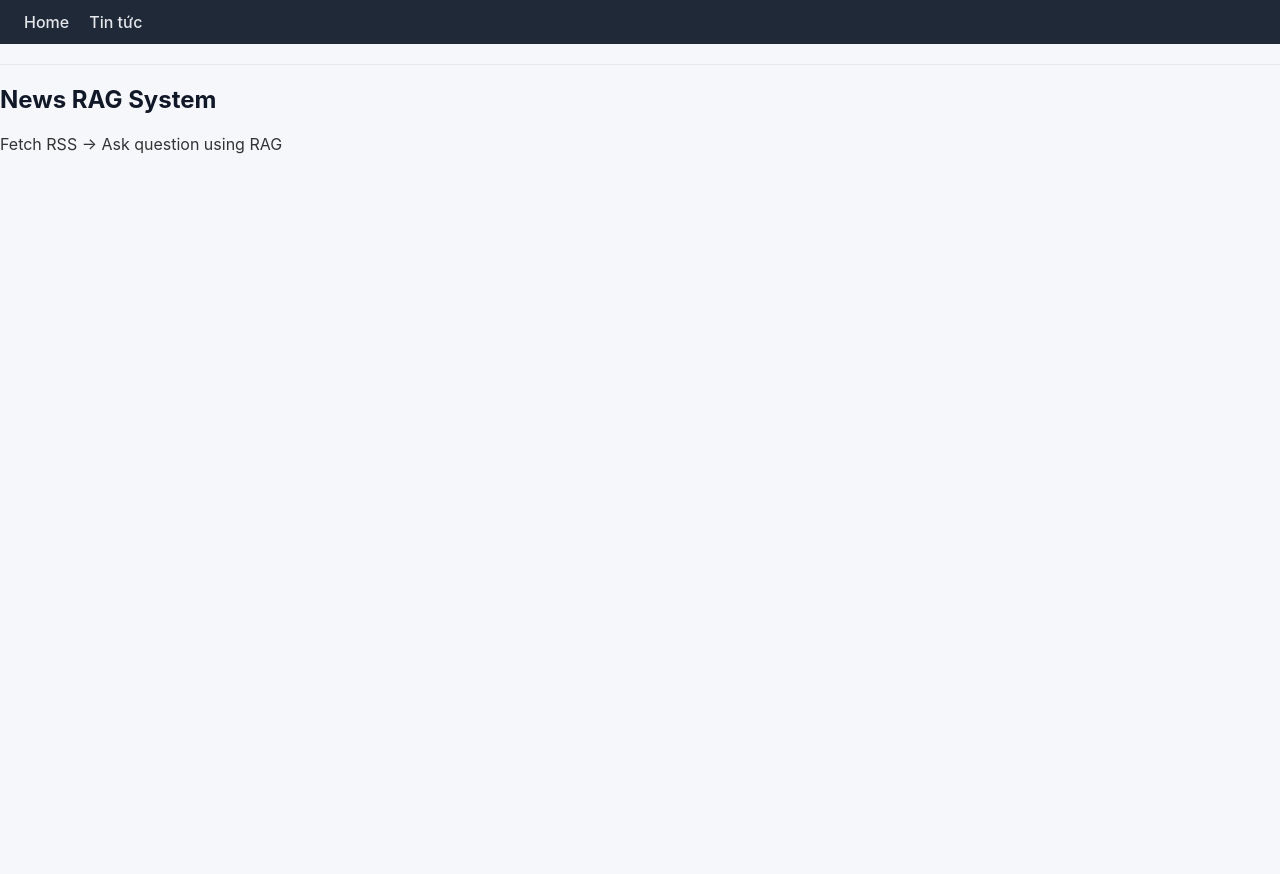
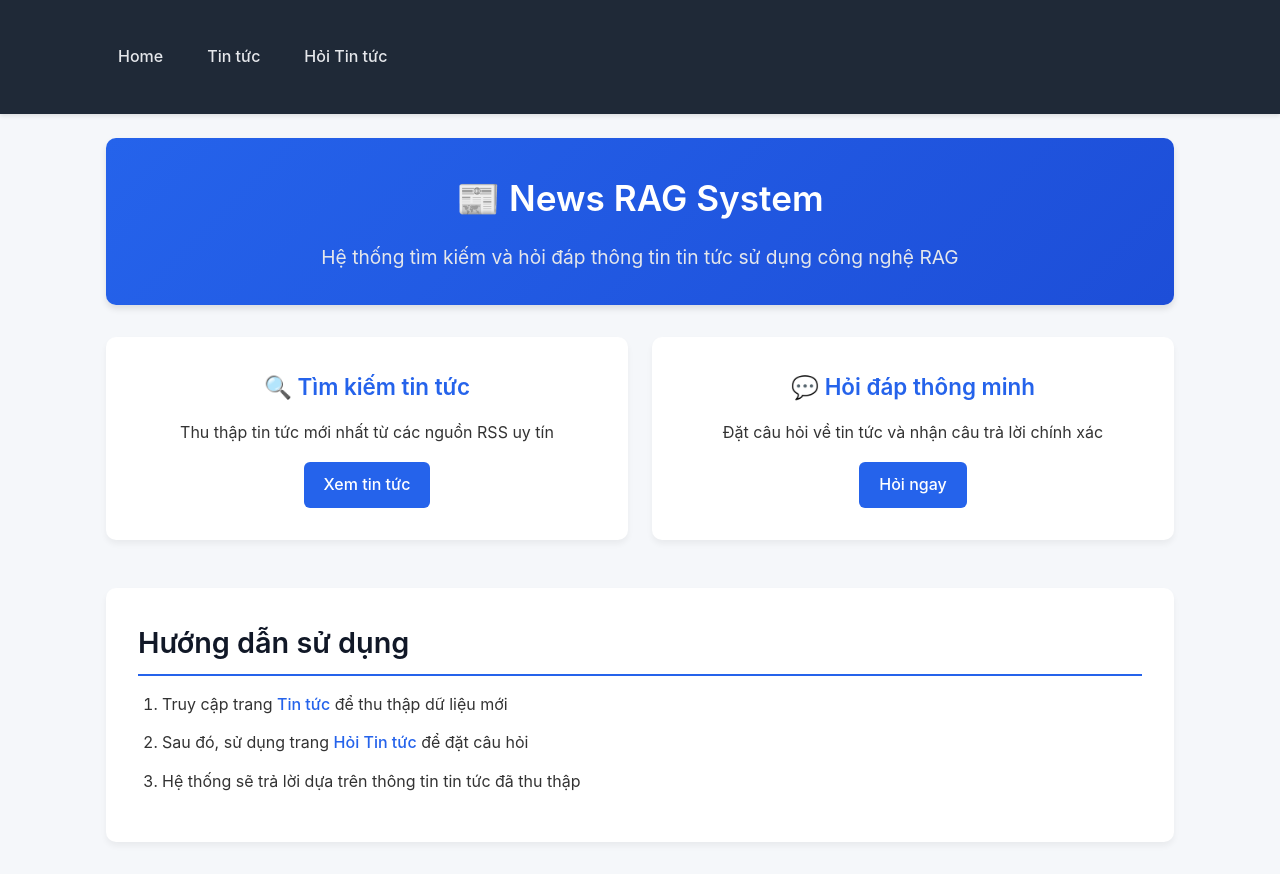
Before and after one commit to hoangnhatquang1995/vietnamese_new_rag_system, a FastAPI app: page / in a window 1280 px wide. Before the commit the page ends 154 px from the top, so only its background shows below. Run offline with FastAPI, Linux system fonts and the light colour scheme; parts of the project's set-up code (start-up, migrations or seed data) failed here and were passed over.

Commit message:
Revamp UI and improve news fetching logic
Enhanced the visual design across all pages with updated CSS, improved layout, and added new UI components for a modern look. Refactored news fetching and database logic for clarity and maintainability. Added a ChatLogging model for future chat history support. Updated templates for better user experience and clearer instructions.

```diff
--- a/src/api/routes/rag.py
+++ b/src/api/routes/rag.py
@@ -21,13 +21,13 @@ def ask_news(
     question: str = Form(...)
 ):
     result = chat(question)
-
+    print(f"Result = {result}")
     return templates.TemplateResponse(
         "ask.html",
         {
             "request": request,
             "question": question,
-            "answer": result["answer"],
-            "sources": result.get("sources", [])
+            "answer" : result,
+            "sources": "vnexpress"
         }
     )
--- a/src/main.py
+++ b/src/main.py
@@ -1,5 +1,5 @@
-from rag import read_doc,chat
-from data.sqldb import create_db_and_tables
+# from rag import read_doc,chat
+from data.sqldb import create_db_and_tables,get_session
 import uvicorn
 import os
 from api.app import app
--- a/src/rag/vectorstore.py
+++ b/src/rag/vectorstore.py
@@ -50,7 +50,6 @@ class VectorStoreManager:
         docs = documents.to_list_documents(datas)
         chunks = documents.chunking_document(docs)
         if self.vectorstore is None:
-
             self.build(embedder,chunks)
         else:
             self.add(docs)
--- a/statics/style.css
+++ b/statics/style.css
@@ -12,6 +12,7 @@ body {
                  "Helvetica Neue", sans-serif;
     background-color: #f5f7fa;
     color: #333;
+    line-height: 1.6;
 }
 
 /* =========================
@@ -19,46 +20,33 @@ body {
 ========================= */
 nav {
     background-color: #1f2937; /* dark gray */
-    padding: 12px 24px;
+    padding: 12px 0;
+    box-shadow: 0 2px 4px rgba(0,0,0,0.1);
+}
+
+nav .container {
     display: flex;
     gap: 20px;
+    align-items: center;
 }
 
 nav a {
     color: #e5e7eb;
     text-decoration: none;
     font-weight: 500;
+    padding: 8px 12px;
+    border-radius: 4px;
+    transition: all 0.3s ease;
 }
 
 nav a:hover {
     color: #ffffff;
-    text-decoration: underline;
+    background-color: #374151;
+    text-decoration: none;
 }
 
 /* =========================
    Layout
-========================= */
-hr {
-    border: none;
-    border-top: 1px solid #e5e7eb;
-    margin: 20px 0;
-}
-
-h2 {
-    margin-top: 0;
-    color: #111827;
-}
-
-h3 {
-    color: #1f2937;
-}
-
-h4 {
-    color: #374151;
-}
-
-/* =========================
-   Container
 ========================= */
 .container {
     max-width: 1100px;
@@ -66,21 +54,179 @@ h4 {
     padding: 0 16px;
 }
 
+hr {
+    border: none;
+    border-top: 1px solid #e5e7eb;
+    margin: 20px 0;
+}
+
+h1, h2, h3, h4 {
+    margin-top: 0;
+    color: #111827;
+    font-weight: 600;
+}
+
+h1 {
+    font-size: 2.2rem;
+    margin-bottom: 0.5rem;
+}
+
+h2 {
+    font-size: 1.8rem;
+    margin-bottom: 1rem;
+    color: #111827;
+    border-bottom: 2px solid #2563eb;
+    padding-bottom: 0.5rem;
+}
+
+h3 {
+    color: #1f2937;
+    font-size: 1.4rem;
+    margin-bottom: 0.8rem;
+}
+
+h4 {
+    color: #374151;
+    font-size: 1.2rem;
+    margin-bottom: 0.6rem;
+}
+
+/* =========================
+   Hero Section
+========================= */
+.hero {
+    text-align: center;
+    padding: 2rem 0;
+    margin-bottom: 2rem;
+    background: linear-gradient(135deg, #2563eb 0%, #1d4ed8 100%);
+    color: white;
+    border-radius: 10px;
+    box-shadow: 0 4px 6px rgba(0,0,0,0.1);
+}
+
+.hero h1 {
+    color: white;
+    margin-bottom: 1rem;
+}
+
+.lead {
+    font-size: 1.2rem;
+    max-width: 700px;
+    margin: 0 auto;
+    color: #e5e7eb;
+}
+
+/* =========================
+   Features
+========================= */
+.features {
+    display: grid;
+    grid-template-columns: repeat(auto-fit, minmax(300px, 1fr));
+    gap: 24px;
+    margin-bottom: 3rem;
+}
+
+.feature-card {
+    background: white;
+    padding: 2rem;
+    border-radius: 10px;
+    box-shadow: 0 4px 6px rgba(0,0,0,0.05);
+    text-align: center;
+    transition: transform 0.3s ease, box-shadow 0.3s ease;
+}
+
+.feature-card:hover {
+    transform: translateY(-5px);
+    box-shadow: 0 10px 15px rgba(0,0,0,0.1);
+}
+
+.feature-card h3 {
+    margin-top: 0;
+    color: #2563eb;
+}
+
+.btn {
+    display: inline-block;
+    background-color: #2563eb;
+    color: white;
+    text-decoration: none;
+    padding: 10px 20px;
+    border-radius: 6px;
+    font-weight: 500;
+    transition: background-color 0.3s ease;
+    border: none;
+    cursor: pointer;
+}
+
+.btn:hover {
+    background-color: #1d4ed8;
+    color: white;
+    text-decoration: none;
+}
+
+/* =========================
+   Instructions
+========================= */
+.instructions {
+    background: white;
+    padding: 2rem;
+    border-radius: 10px;
+    box-shadow: 0 4px 6px rgba(0,0,0,0.05);
+    margin-bottom: 2rem;
+}
+
+.instructions ol {
+    padding-left: 1.5rem;
+}
+
+.instructions li {
+    margin-bottom: 0.8rem;
+}
+
+.instructions a {
+    color: #2563eb;
+    text-decoration: none;
+    font-weight: 500;
+}
+
+.instructions a:hover {
+    text-decoration: underline;
+}
+
 /* =========================
    Buttons
 ========================= */
-button {
+.btn-primary {
     background-color: #2563eb;
     color: white;
     border: none;
-    padding: 8px 16px;
+    padding: 10px 20px;
     border-radius: 6px;
     cursor: pointer;
-    font-size: 14px;
+    font-size: 16px;
+    font-weight: 500;
+    transition: background-color 0.3s ease;
 }
 
-button:hover {
+.btn-primary:hover {
     background-color: #1d4ed8;
+}
+
+.btn-small {
+    background-color: #2563eb;
+    color: white;
+    border: none;
+    padding: 6px 12px;
+    border-radius: 4px;
+    cursor: pointer;
+    font-size: 14px;
+    text-decoration: none;
+    display: inline-block;
+}
+
+.btn-small:hover {
+    background-color: #1d4ed8;
+    color: white;
 }
 
 button:disabled {
@@ -91,70 +237,147 @@ button:disabled {
 /* =========================
    Forms
 ========================= */
-form {
-    margin-bottom: 16px;
+.ask-form {
+    margin-bottom: 2rem;
+}
+
+.form-group {
+    display: flex;
+    gap: 10px;
+    margin-bottom: 1rem;
 }
 
 input[type="text"] {
-    padding: 8px 10px;
+    flex: 1;
+    padding: 12px 15px;
     border-radius: 6px;
     border: 1px solid #d1d5db;
-    font-size: 14px;
+    font-size: 16px;
 }
 
 input[type="text"]:focus {
     outline: none;
     border-color: #2563eb;
+    box-shadow: 0 0 0 3px rgba(37, 99, 235, 0.1);
+}
+
+.ask-instructions {
+    margin-bottom: 1.5rem;
+    padding: 1rem;
+    background-color: #eff6ff;
+    border-radius: 6px;
+    border-left: 4px solid #2563eb;
 }
 
 /* =========================
-   News List
+   News Page
 ========================= */
-ul {
+.news-controls {
+    background: white;
+    padding: 1.5rem;
+    border-radius: 10px;
+    box-shadow: 0 4px 6px rgba(0,0,0,0.05);
+    margin-bottom: 2rem;
+}
+
+.info-text {
+    color: #6b7280;
+    font-style: italic;
+    margin-top: 1rem;
+}
+
+.articles-count {
+    margin-bottom: 1rem;
+    padding: 0.5rem;
+    background-color: #f9fafb;
+    border-radius: 6px;
+    text-align: center;
+}
+
+.articles-list {
+    display: grid;
+    grid-template-columns: repeat(auto-fit, minmax(350px, 1fr));
+    gap: 20px;
+}
+
+.article-card {
+    background: white;
+    padding: 1.5rem;
+    border-radius: 10px;
+    box-shadow: 0 4px 6px rgba(0,0,0,0.05);
+    transition: transform 0.3s ease;
+}
+
+.article-card:hover {
+    transform: translateY(-3px);
+    box-shadow: 0 10px 15px rgba(0,0,0,0.1);
+}
+
+.article-meta {
+    margin-bottom: 1rem;
+    color: #6b7280;
+    font-size: 0.9rem;
+}
+
+.publish-date {
+    background-color: #f3f4f6;
+    padding: 4px 8px;
+    border-radius: 4px;
+}
+
+.article-summary {
+    margin-bottom: 1.5rem;
+    color: #4b5563;
+}
+
+.article-link {
+    text-align: right;
+}
+
+.no-articles {
+    text-align: center;
+    padding: 3rem;
+    background: white;
+    border-radius: 10px;
+    box-shadow: 0 4px 6px rgba(0,0,0,0.05);
+    color: #6b7280;
+}
+
+/* =========================
+   Answer Section
+========================= */
+.answer-section {
+    margin-top: 2rem;
+    padding-top: 1rem;
+}
+
+.answer-box {
+    background-color: #f0f9ff;
+    border-left: 4px solid #0ea5e9;
+    padding: 1.5rem;
+    border-radius: 0 8px 8px 0;
+    margin-bottom: 1.5rem;
+    box-shadow: 0 2px 4px rgba(0,0,0,0.05);
+}
+
+.sources-section {
+    background-color: #f9fafb;
+    padding: 1.5rem;
+    border-radius: 8px;
+}
+
+.sources-list {
     list-style: none;
     padding-left: 0;
 }
 
-li {
+.sources-list li {
     background: white;
-    margin-bottom: 16px;
-    padding: 16px;
-    border-radius: 8px;
-    box-shadow: 0 2px 6px rgba(0,0,0,0.05);
-}
-
-li b {
-    font-size: 16px;
-    color: #111827;
-}
-
-li small {
-    color: #6b7280;
-}
-
-li p {
-    margin-top: 8px;
-    line-height: 1.5;
-}
-
-/* =========================
-   Answer Box
-========================= */
-.answer-box {
-    background-color: #ecfeff;
-    border-left: 4px solid #06b6d4;
-    padding: 16px;
+    margin-bottom: 10px;
+    padding: 12px;
     border-radius: 6px;
-}
-
-.sources {
-    margin-top: 12px;
-    font-size: 14px;
-}
-
-.sources li {
-    background: #f9fafb;
-    box-shadow: none;
+    box-shadow: 0 1px 3px rgba(0,0,0,0.05);
+    border-left: 3px solid #2563eb;
 }
 
 /* =========================
@@ -165,4 +388,6 @@ footer {
     padding: 24px;
     color: #9ca3af;
     font-size: 13px;
+    margin-top: 3rem;
+    border-top: 1px solid #e5e7eb;
 }
--- a/templates/base.html
+++ b/templates/base.html
@@ -3,14 +3,18 @@
 <head>
     <title>RSS RAG System</title>
     <link rel="stylesheet" href="/statics/style.css">
+    <meta name="viewport" content="width=device-width, initial-scale=1.0">
 </head>
 <body>
     <nav>
-        <a href="/">Home</a>
-        <a href="/news">Tin tức</a>
-        <!-- <a href="/rag">Hỏi Tin tức</a> -->
+        <div class="container">
+            <a href="/">Home</a>
+            <a href="/news">Tin tức</a>
+            <a href="/rag">Hỏi Tin tức</a>
+        </div>
     </nav>
-    <hr>
-    {% block content %}{% endblock %}
+    <div class="container">
+        {% block content %}{% endblock %}
+    </div>
 </body>
 </html>
--- a/templates/index.html
+++ b/templates/index.html
@@ -1,5 +1,30 @@
 {% extends "base.html" %}
 {% block content %}
-<h2>News RAG System</h2>
-<p>Fetch RSS → Ask question using RAG</p>
+<div class="hero">
+    <h1>📰 News RAG System</h1>
+    <p class="lead">Hệ thống tìm kiếm và hỏi đáp thông tin tin tức sử dụng công nghệ RAG</p>
+</div>
+
+<div class="features">
+    <div class="feature-card">
+        <h3>🔍 Tìm kiếm tin tức</h3>
+        <p>Thu thập tin tức mới nhất từ các nguồn RSS uy tín</p>
+        <a href="/news" class="btn">Xem tin tức</a>
+    </div>
+
+    <div class="feature-card">
+        <h3>💬 Hỏi đáp thông minh</h3>
+        <p>Đặt câu hỏi về tin tức và nhận câu trả lời chính xác</p>
+        <a href="/rag" class="btn">Hỏi ngay</a>
+    </div>
+</div>
+
+<div class="instructions">
+    <h2>Hướng dẫn sử dụng</h2>
+    <ol>
+        <li>Truy cập trang <a href="/news">Tin tức</a> để thu thập dữ liệu mới</li>
+        <li>Sau đó, sử dụng trang <a href="/rag">Hỏi Tin tức</a> để đặt câu hỏi</li>
+        <li>Hệ thống sẽ trả lời dựa trên thông tin tin tức đã thu thập</li>
+    </ol>
+</div>
 {% endblock %}
```
Also changed, not shown: src/api/routes/news.py (+5 -5 lines), src/data/database.py (+13 -12 lines), src/data/types.py (+9 -2 lines), templates/ask.html (+19 -8 lines), templates/news.html (+31 -13 lines).
